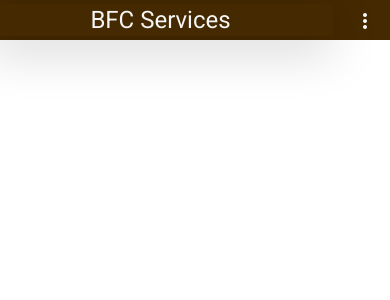
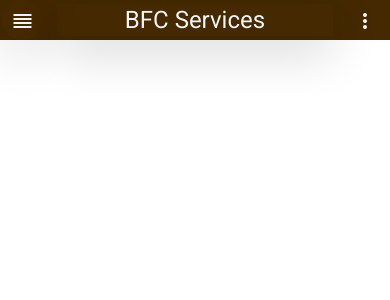
Before and after one commit to BFCLimited/consultancyServicesUI, an Angular app: page / in a window 390 px wide. Shown: the top 300 px of the page. Built offline with nearby package versions, Linux system fonts and the light colour scheme.

Commit message:
Added side nav & 3line menu

```diff
--- a/src/app/shell/header-nav/header-nav.component.html
+++ b/src/app/shell/header-nav/header-nav.component.html
@@ -1,15 +1,24 @@
-<div class="row headerBG align-items-center">
-    <div class="col-xl-2 col-lg-2 col-md-2 col-10 shadow-lg text-center">
+<div class="row headerBG align-items-center fixed-top">
+<div class="col-2 d-block d-md-none d-flex justify-content-center">
+  <button mat-icon-button class="shadow-lg" (click)="sidenav.toggle()">
+  <mat-icon>reorder</mat-icon>
+</button>
+
+
+
+</div>
+
+    <div class="col-xl-2 col-lg-2 col-md-3 col-8 shadow-lg text-center">
         <h1 class="m-0">BFC Services</h1>
     </div>
-    <div class="col-xl-10 col-lg-10 col-md-10 d-none d-md-block text-center">
+    <div class="col-xl-10 col-lg-10 col-md-9 d-none d-md-block text-center">
         <div class="row ">
             <div class="col-xl-10 col-lg-9 col-md-9 text-center">
                 <input matInput class="rounded w-50 text-center" placeholder="Search Services / Placed Orders / Providers" />
             </div>
-            <div class="col-xl-2 col-lg-3 col-md-3 shadow-lg d-flex justify-content-center">
+            <div class="col-xl-2 col-lg-3 col-md-2 shadow-lg d-flex justify-content-center">
 
-                <mat-icon class="m-4 mb-0 mt-0">phone</mat-icon>
+                <mat-icon (click)="sidenav.toggle()" class="m-4 mb-0 mt-0">phone</mat-icon>
                 <span>login/signup</span>
 
             </div>
--- a/src/app/shell/header-nav/header-nav.component.ts
+++ b/src/app/shell/header-nav/header-nav.component.ts
@@ -1,4 +1,5 @@
-import { Component, OnInit } from '@angular/core';
+import { Component, Input, OnInit } from '@angular/core';
+import { MatSidenav } from '@angular/material/sidenav';
 
 @Component({
   selector: 'app-header-nav',
@@ -7,6 +8,7 @@ import { Component, OnInit } from '@angular/core';
 })
 export class HeaderNavComponent implements OnInit {
 
+  @Input() sidenav!: MatSidenav;
   constructor() { }
 
   ngOnInit(): void {
--- a/src/app/shell/shell.component.html
+++ b/src/app/shell/shell.component.html
@@ -1,12 +1,13 @@
 <div>
-    <app-header-nav></app-header-nav>
+  <app-header-nav [sidenav]="leftSidenav"></app-header-nav>
   <mat-sidenav-container class="sidenav-container">
-      <mat-sidenav>
-        <app-side-nav ></app-side-nav>
+    <mat-sidenav #leftSidenav [mode]="'over'">
+
+      <!-- follow header nav [sidenav]="leftSidenav" logic -->
+      <app-side-nav  [sidenav]="leftSidenav" ></app-side-nav>
     </mat-sidenav>
     <mat-sidenav-content>
       <div class="main_content">
-
 
       </div>
     </mat-sidenav-content>
--- a/src/app/shell/shell.component.scss
+++ b/src/app/shell/shell.component.scss
@@ -0,0 +1,27 @@
+.main_content {
+    width: 100%;
+    height: calc(104.2vh - 79px);
+    // background-color: var(--content-body-bg-color);
+    background-color: white;
+    overflow-x: hidden !important;
+  }
+
+  mat-sidenav {
+    background: rgb(0, 114, 197);
+    color: white;
+  }
+
+//   :host ::ng-deep {
+//     .mat-drawer.mat-drawer-side {
+//       z-index: 2;
+//     }
+//   }
+
+//   .sidenav-styles{
+//     border-radius: 20px;
+//     padding: 0px;
+//     margin-left: 3px;
+//     margin-top: 3px;
+//     margin-bottom: 30px;
+
+// }
--- a/src/app/shell/shell.module.ts
+++ b/src/app/shell/shell.module.ts
@@ -18,6 +18,6 @@ import { MaterialModule } from '../Shared/material.module';
     CommonModule,
     MaterialModule
 
-  ]
+  ],
 })
 export class ShellModule { }
--- a/src/app/shell/side-nav/side-nav.component.html
+++ b/src/app/shell/side-nav/side-nav.component.html
@@ -1 +1,5 @@
-<h1>hii</h1>
+<h1>Man Power</h1>
+<h1>Ac Repair</h1>
+<h1>Painting works</h1>
+<h1>Non-Veg Delivery</h1>
+<h1>Wood Works</h1>
--- a/src/app/shell/side-nav/side-nav.component.ts
+++ b/src/app/shell/side-nav/side-nav.component.ts
@@ -1,4 +1,5 @@
-import { Component, OnInit } from '@angular/core';
+import { Component, Input, OnInit } from '@angular/core';
+import { MatSidenav } from '@angular/material/sidenav';
 
 @Component({
   selector: 'app-side-nav',
@@ -6,7 +7,7 @@ import { Component, OnInit } from '@angular/core';
   styleUrls: ['./side-nav.component.scss']
 })
 export class SideNavComponent implements OnInit {
-
+  @Input() sidenav!: MatSidenav;
   constructor() { }
 
   ngOnInit(): void {
```
Also changed, not shown: 3 other files (tests, documents, lock files or other folders). Lines whose indentation alone changed are shown as unchanged.
